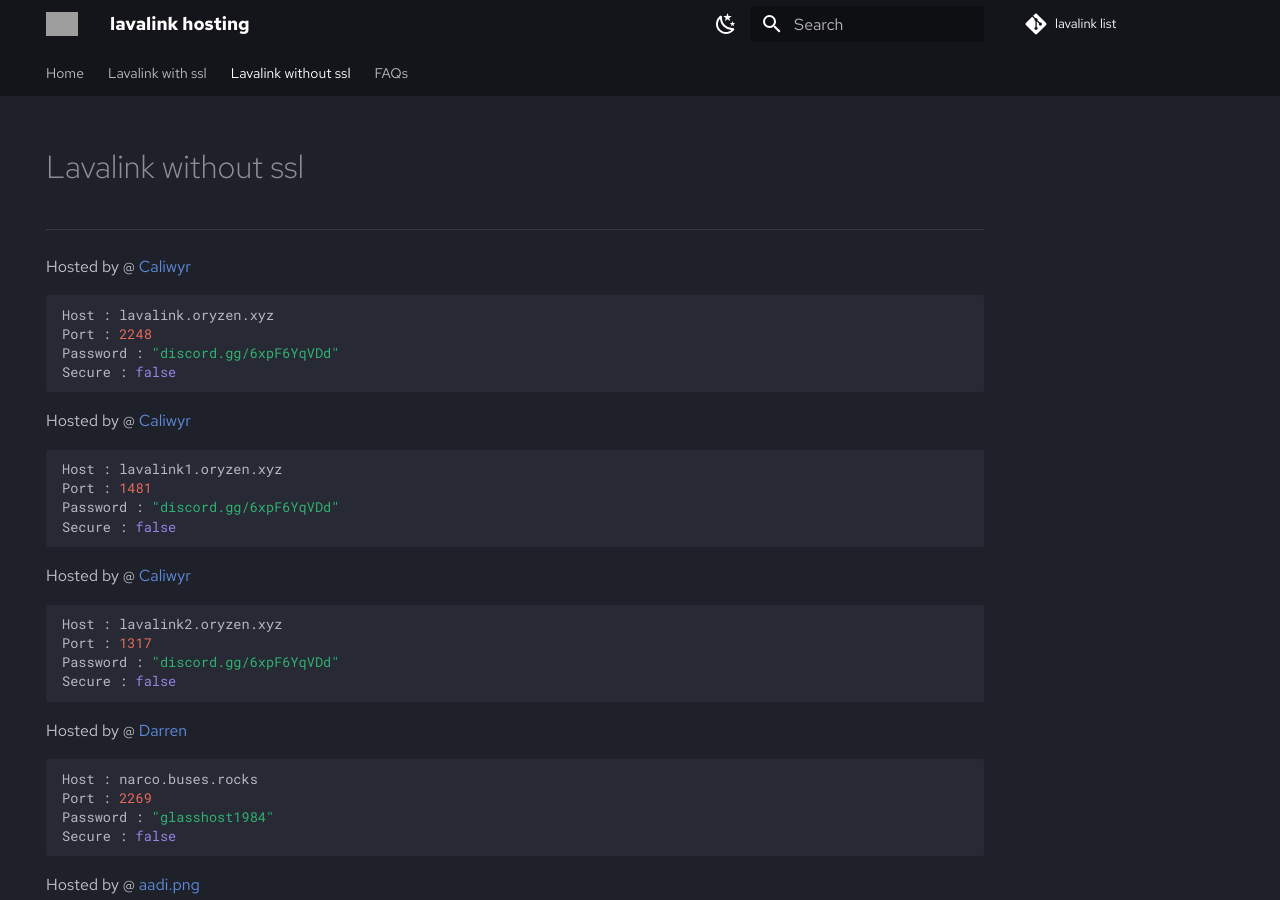
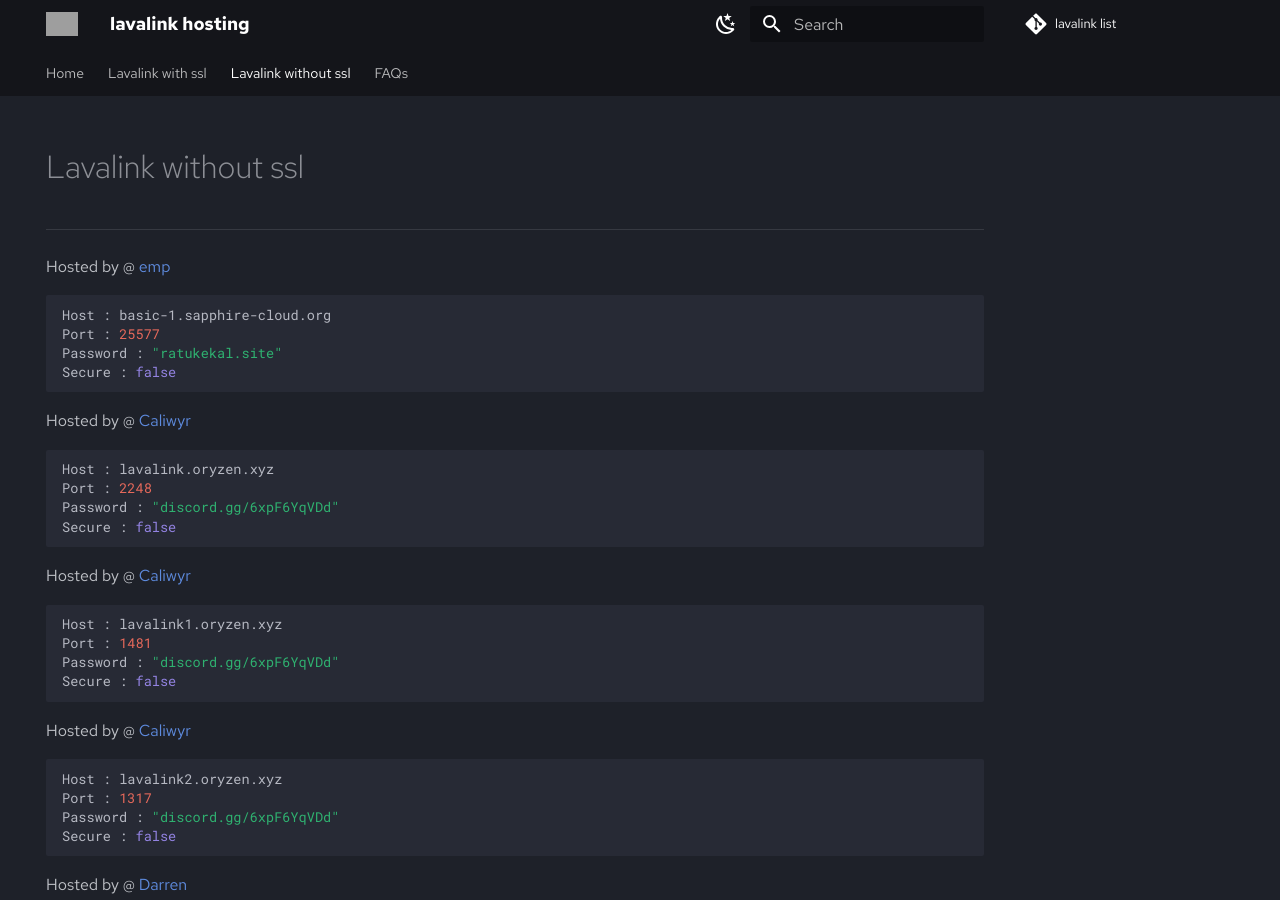
Before and after one commit to DarrenOfficial/lavalink-list, an MkDocs documentation site: the page built from docs/NoSSL/lavalink-without-ssl.md, in a window 1280 px wide and 900 px high. Built offline with MkDocs 1.6.1 and Material for MkDocs 9.7.7, drawn with Linux system fonts in a browser that asks for light colours; comment, search, counter and statistics services are not loaded; grey boxes are pictures that could not be loaded.

Commit message:
add my lavalink

````diff
--- a/docs/NoSSL/lavalink-without-ssl.md
+++ b/docs/NoSSL/lavalink-without-ssl.md
@@ -7,6 +7,14 @@ description: Without SSL should work out of the box!
 <div data-ea-style="stickybox" class="dark horizontal" data-ea-publisher="darrennathanaelcom" data-ea-type="image"></div>
 
 ---
+Hosted by @ [emp](https://discord.gg/9dcB8A9weH)
+```bash
+Host : basic-1.sapphire-cloud.org
+Port : 25577
+Password : "ratukekal.site"
+Secure : false
+```
+
 Hosted by @ [Caliwyr](https://discord.gg/6xpF6YqVDd)
 ```bash
 Host : lavalink.oryzen.xyz
````
